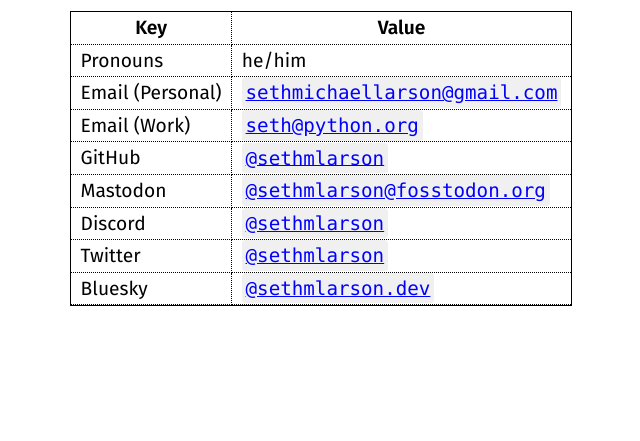
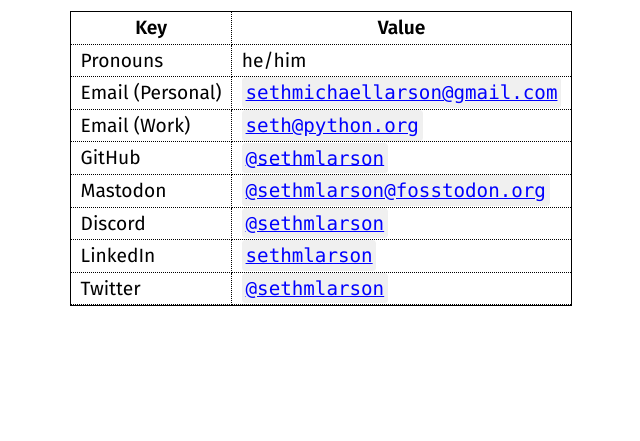
Before and after one commit to sethmlarson/sethmlarson.dev, a Flask app: page / in a window 1280 px wide. Shown: the part 622-1063 px from the top of the page, without its empty margins (90-730 px from the left). Run offline with Flask 2, Linux system fonts and the light colour scheme; some libraries are stand-ins or nearby versions.

Commit message:
Remove Bluesky in favor of LinkedIn

```diff
--- a/app/templates/index.html
+++ b/app/templates/index.html
@@ -31,8 +31,8 @@
                     <tr><td>GitHub</td><td><a href="https://github.com/sethmlarson" target="_blank" rel="noopener noreferrer"><code>@sethmlarson</code></a></td></tr>
                     <tr><td>Mastodon</td><td><a href="https://fosstodon.org/@sethmlarson" target="_blank" rel="me noopener noreferrer"><code>@sethmlarson@fosstodon.org</code></a></td></tr>
                     <tr><td>Discord</td><td><a href="https://discord.com/users/481989102951202817" target="_blank" rel="noopener noreferrer"><code>@sethmlarson</code></a></td></tr>
+                    <tr><td>LinkedIn</td><td><a href="https://www.linkedin.com/in/sethmlarson/" target="_blank" rel="noopener noreferrer"><code>sethmlarson</code></a></td></tr>
                     <tr><td>Twitter</td><td><a href="https://twitter.com/sethmlarson" target="_blank" rel="noopener noreferrer"><code>@sethmlarson</code></a></td></tr>
-                    <tr><td>Bluesky</td><td><a href="https://bsky.app/profile/sethmlarson.dev" target="_blank" rel="noopener noreferrer"><code>@sethmlarson.dev</code></a></td></tr>
                 </table>
             </p>
         </div>
```
